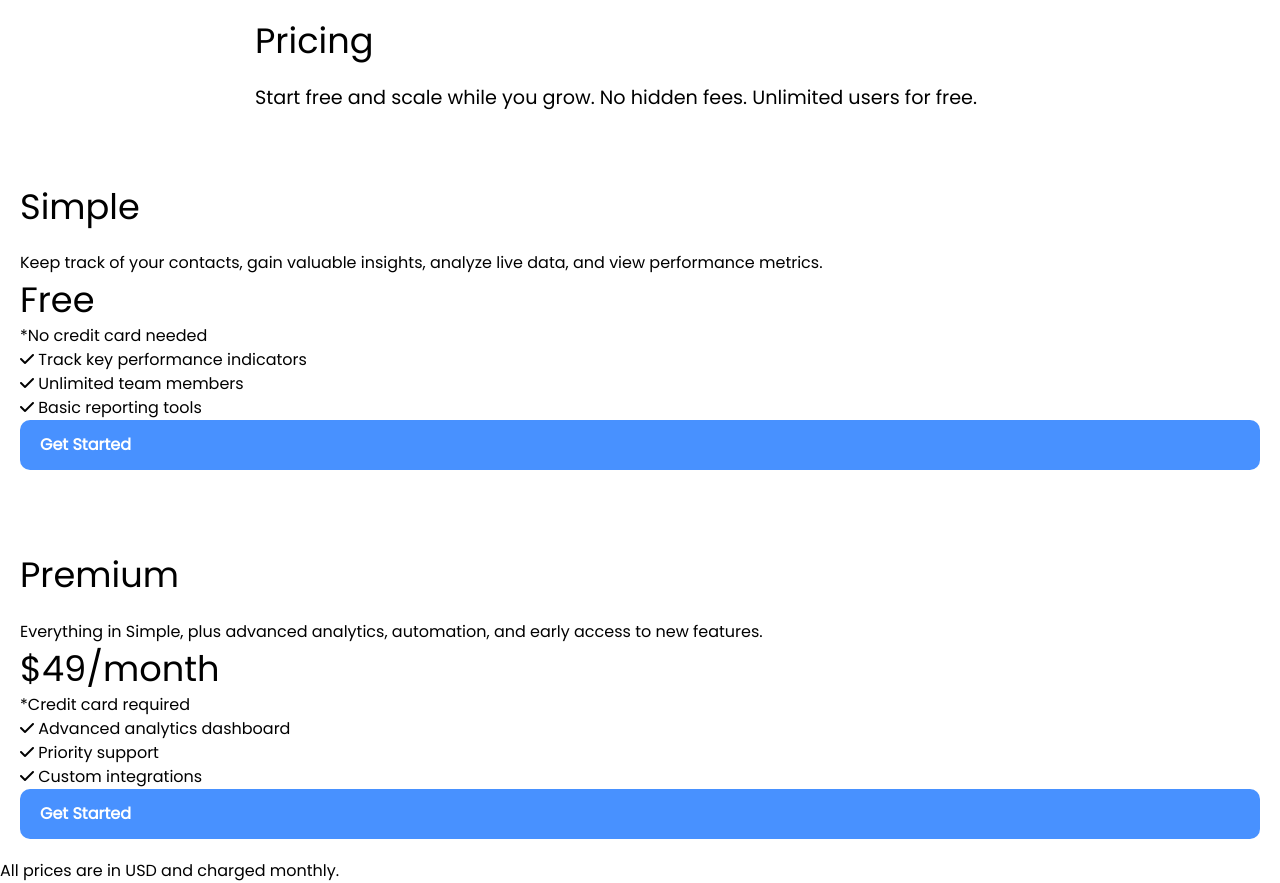
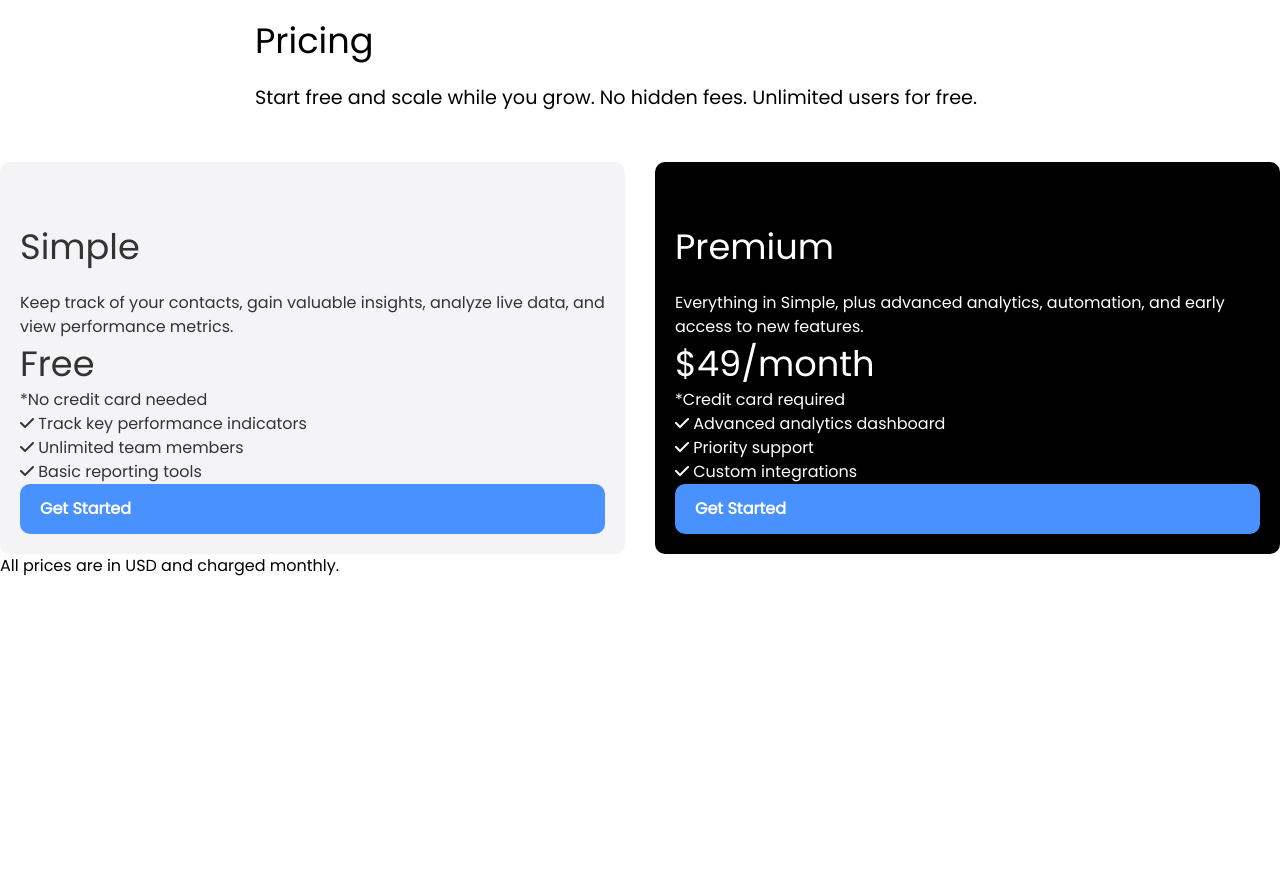
Before and after one commit to farhani2001/website1, a plain HTML site: page index.html in a window 1280 px wide. Shown: the part 1980-2863 px from the top of the page. After the commit the page ends 2558 px from the top, so only its background shows below. Drawn offline with Linux system fonts and the light colour scheme.

Commit message:
back home

```diff
--- a/css/style.css
+++ b/css/style.css
@@ -121,6 +121,14 @@ img{
     margin-top: 30px;
     font-weight: bold;
 }
+
+/*pricing*/
+.pricing .pricing-grid {
+  display: grid;
+  grid-template-columns: repeat(2, 1fr);
+  gap: 30px;
+  margin-top: 50px;
+}
 /* Utility Classes*/
 .container{
     max-width: 1100px;
@@ -132,6 +140,14 @@ img{
     max-width: 800px;
     margin: 0 auto;
     padding: 0 15px;
+}
+
+/*Card*/
+.card{
+    background:#fff;
+    color: #000;
+    border-radius: 10px;
+    padding: 20px;
 }
 
 /*Button*/
@@ -229,11 +245,3 @@ text.center{
     background: #000;
     color:#fff;
 }
-
-/*Card*/
-.card{
-    background:#fff;
-    color: #000;
-    border-radius: 10px;
-    padding: 20px;
-}
```
